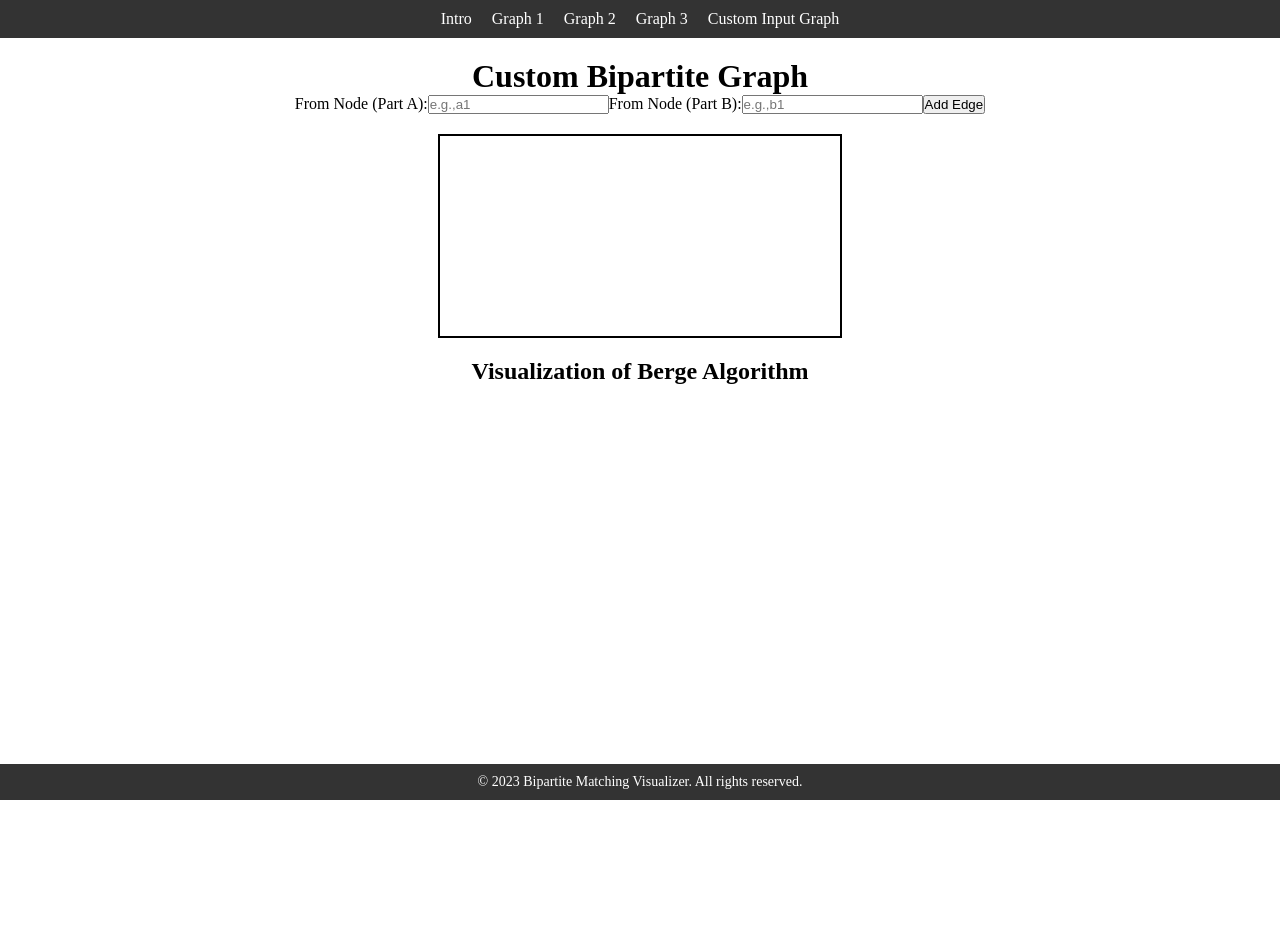
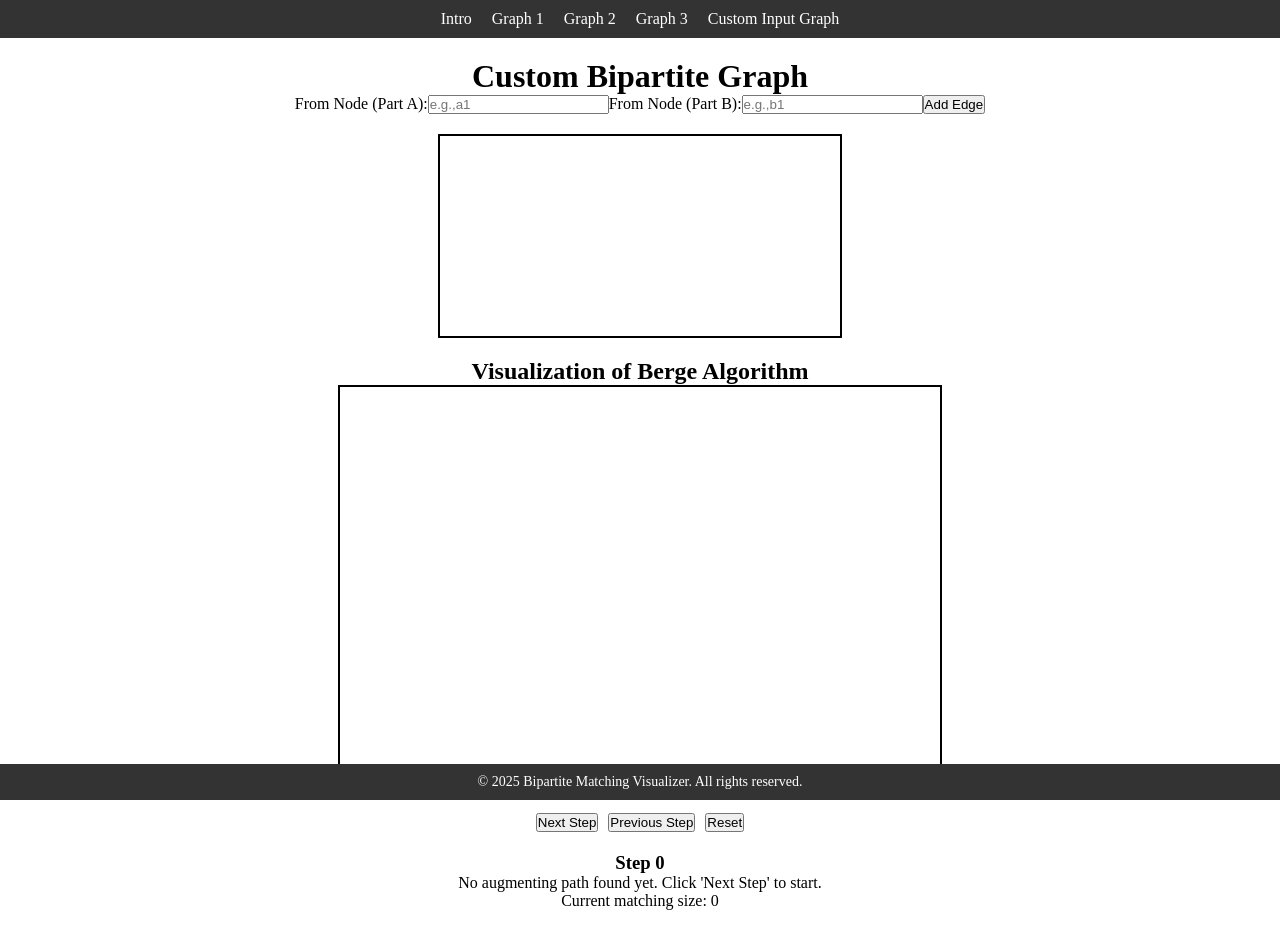
Before and after one commit to yashanilaher/Bipartitie_graph_matching_visualizer, a React (Vite) app: page /customgraph in a window 1280 px wide. Before the commit the page ends 800 px from the top, so only its background shows below. Built offline with nearby package versions, Linux system fonts and the light colour scheme.

Commit message:
Added features ( Custom graph Berge vis, alternate colors in aug path, Previous move)

```diff
--- a/package.json
+++ b/package.json
@@ -25,6 +25,6 @@
     "eslint-plugin-react-hooks": "^5.0.0",
     "eslint-plugin-react-refresh": "^0.4.18",
     "globals": "^15.14.0",
-    "vite": "^6.1.0"
+    "vite": "^6.2.1"
   }
 }
--- a/src/components/BergeVisualization/BergeVisualization.jsx
+++ b/src/components/BergeVisualization/BergeVisualization.jsx
@@ -91,7 +91,7 @@ const BergeVisualization = ({ graph }) => {
     return false;
   };
 
-  // Find augmenting path using DFS instead of BFS
+  // Find augmenting path using DFS
   const computeAugmentingPath = (currentMatching) => {
     // Start from all unmatched nodes in group "A"
     for (const node of nodes) {
@@ -183,27 +183,44 @@ const BergeVisualization = ({ graph }) => {
 
     setPrecomputedPaths(paths);
     setPrecomputedMatchings(matchings);
-    console.log("matchings", matchings);
-    console.log("paths", paths);
+    console.log("prec_matchings", matchings);
+    console.log("prec_paths", paths);
   };
 
   // Precompute steps when the graph changes or on component mount
   useEffect(() => {
     precomputeSteps();
-    // Also reset step counter and state if graph changes
+    //Also reset step counter and state if graph changes
     setStep(0);
     setMatching([]);
     setAugmentingPath([]);
   }, [graph]);
 
+
+
+
+
+
   // Instead of computing on each click, simply show the precomputed step.
   const handleNextStep = () => {
-    if (step < precomputedPaths.length) {
-      setAugmentingPath(precomputedPaths[step]);
-      setMatching(precomputedMatchings[step + 1]); // Use next matching since we've already applied the path
-      setStep(step + 1);
+    if (step < 2*precomputedPaths.length) {
+
+      if (step%2 == 0){
+        setAugmentingPath(precomputedPaths[step/2]);
+        setMatching(precomputedMatchings[ ( (step-2) / 2) + 1]);
+        setStep(step + 1);
+      }
+
+      if (step%2 == 1){
+        setMatching(precomputedMatchings[ ( (step-1) / 2) + 1]); // Use next matching since we've already applied the path
+        setAugmentingPath(precomputedPaths[(step-1)/2]);
+        setStep(step + 1);
+      }
+
+      // setStep(step + 1);
     }
-    else if (step == precomputedPaths.length) {
+
+    else if (step == 2 * precomputedPaths.length) {
       setAugmentingPath([]);
       setMatching(precomputedMatchings[precomputedMatchings.length - 1]);
       setStep(step + 1);
@@ -213,7 +230,49 @@ const BergeVisualization = ({ graph }) => {
     }
   };
 
-  // Reset all states and recompute the precomputed steps.
+
+
+
+  const handlePreviousStep = () => {
+    let newStep = step - 1;
+
+    if (newStep >= 2*precomputedPaths.length) {
+      newStep = 2*precomputedPaths.length - 1;
+    }
+
+
+    if (newStep >= 0) {
+      setStep(newStep);
+
+      if (newStep == 0){
+        setAugmentingPath([]);
+        setMatching([]);
+      }
+      else if (newStep == 1){
+        setAugmentingPath(precomputedPaths[0]);
+        setMatching([]);
+      }
+
+      else if (newStep%2 == 0){
+        setAugmentingPath(precomputedPaths[newStep/2 - 1]);
+        setMatching(precomputedMatchings[ ( (newStep-2) / 2) + 1]);
+
+      }
+      else {
+        setMatching(precomputedMatchings[ ( (newStep-1) / 2) ]);
+        setAugmentingPath(precomputedPaths[(newStep-1)/2]);
+      }
+
+      // setStep(step + 1);
+    }
+    else{
+      alert("No steps before this.");
+    }
+  };
+
+
+
+
   const handleReset = () => {
     setStep(0);
     setMatching([]);
@@ -221,7 +280,7 @@ const BergeVisualization = ({ graph }) => {
     precomputeSteps();
   };
 
-  // Render the graph using D3
+
   useEffect(() => {
     const width = 600,
       height = 400;
@@ -261,7 +320,6 @@ const BergeVisualization = ({ graph }) => {
           return (u === sourceId && v === targetId) || (u === targetId && v === sourceId);
         });
 
-        if (isInPath) return "green";
 
         // Check if this edge is in the current matching
         const isInMatching = matching.some(
@@ -270,7 +328,13 @@ const BergeVisualization = ({ graph }) => {
             (e.source.id === targetId && e.target.id === sourceId)
         );
 
+        if (isInMatching && isInPath) return "green";
+
         if (isInMatching) return "red";
+
+        if (isInPath) return "blue";
+
+
         return "#999";
       })
       .attr("stroke-width", 2);
@@ -307,14 +371,22 @@ const BergeVisualization = ({ graph }) => {
 
       svg.selectAll("text").attr("x", (d) => d.x).attr("y", (d) => d.y);
     });
-  }, [nodes, links, matching, augmentingPath]);
+  }, [nodes, links, matching, augmentingPath, step]);
+
+
 
   return (
     <div>
       <svg ref={svgRef} style={{ border: "2px solid black" }}></svg>
-      <div style={{ marginTop: "20px", display: "flex", gap: "10px", justifyContent: "center" }}>
+      <div style={{ marginTop: "20px", display: "flex", gap: "10px",
+                   justifyContent: "center" }}>
         <button onClick={handleNextStep}>Next Step</button>
+
+        <button onClick={() => handlePreviousStep()}>Previous Step</button>
+
+
         <button onClick={handleReset}>Reset</button>
+
       </div>
       <div style={{ marginTop: "20px", textAlign: "center" }}>
         <h3>Step {step}</h3>
@@ -343,4 +415,6 @@ const BergeVisualization = ({ graph }) => {
   );
 };
 
+
+
 export default BergeVisualization;
--- a/src/components/Custom/Custom.jsx
+++ b/src/components/Custom/Custom.jsx
@@ -1,6 +1,8 @@
 import * as d3 from "d3";
 import React, { useState } from 'react'
 import { useRef,useEffect } from 'react'
+import BergeVisualization from "../BergeVisualization/BergeVisualization";
+
 
 function Custom() {
     const svgRef=useRef();
@@ -137,6 +139,7 @@ function Custom() {
             </div>
             <svg ref={svgRef} style={{ border: "2px solid black" }} className="graph"></svg>
             <h2>Visualization of Berge Algorithm</h2>
+            <BergeVisualization graph={{nodes,links}}/>
 
         </div>
 
--- a/src/components/Footer/Footer.jsx
+++ b/src/components/Footer/Footer.jsx
@@ -3,7 +3,7 @@ import React from "react";
 function Footer() {
   return (
     <footer style={styles.footer}>
-      <p style={styles.text}>© 2023 Bipartite Matching Visualizer. All rights reserved.</p>
+      <p style={styles.text}>© 2025 Bipartite Matching Visualizer. All rights reserved.</p>
     </footer>
   );
 }
```
Also changed, not shown: 1 other file (tests, documents, lock files or other folders).
